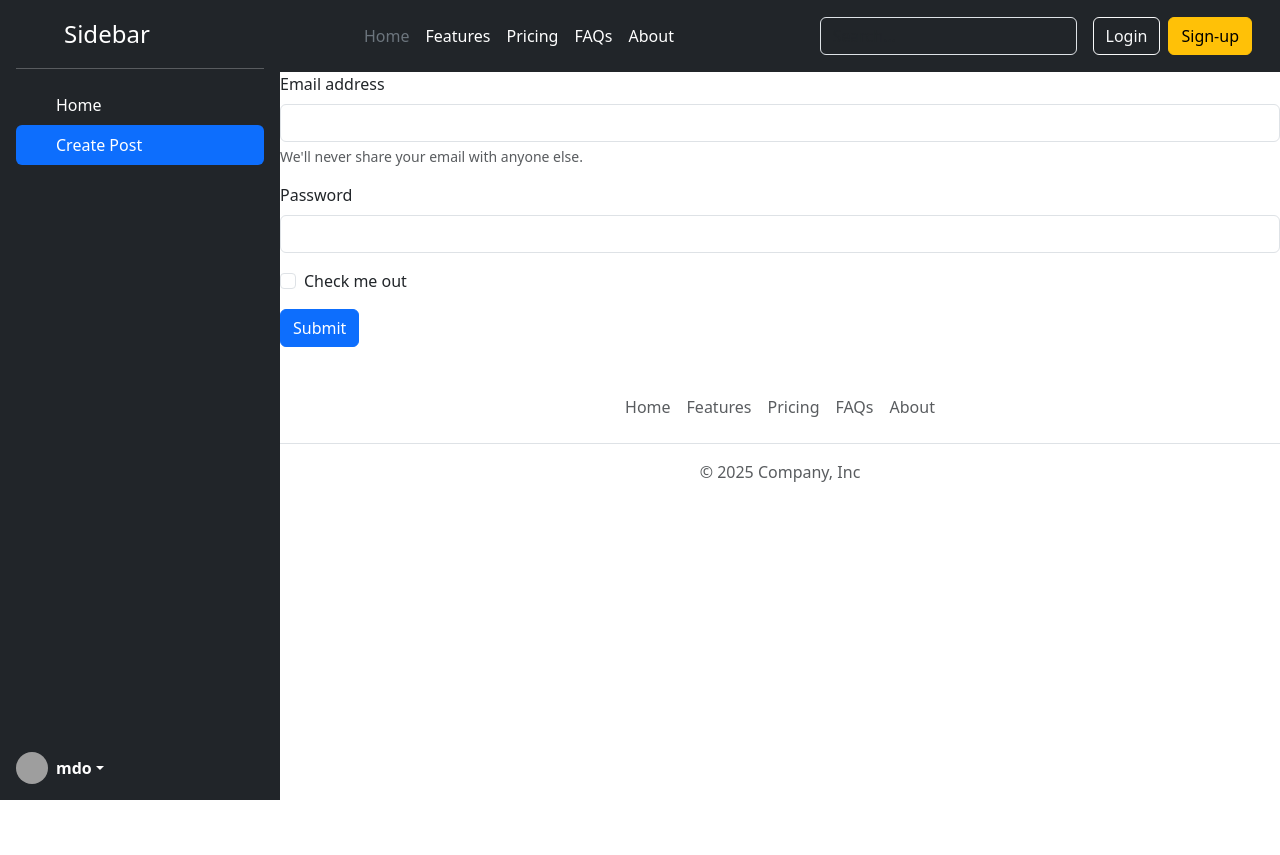
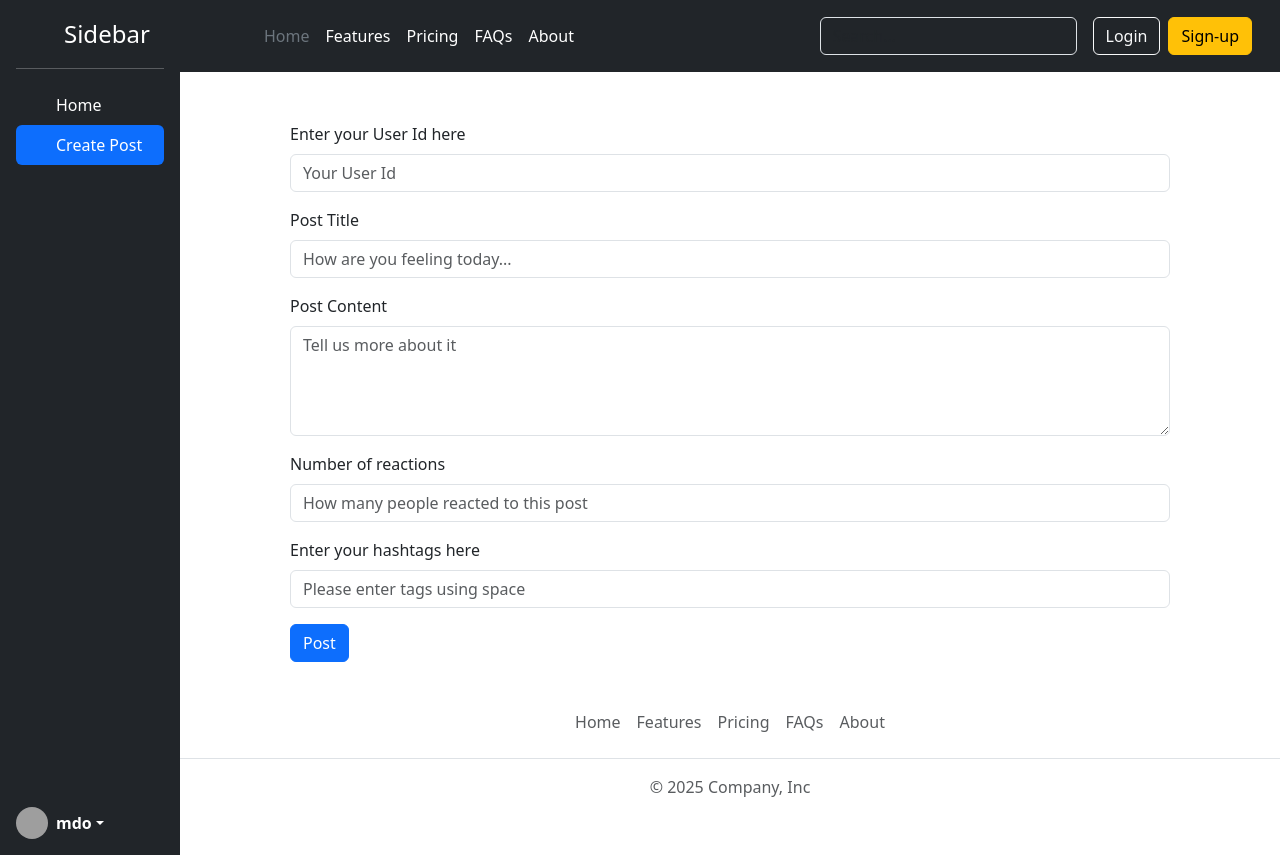
Before and after one commit to Daksh-Badhwar/Social_Media, a React (Vite) app: page /create-post in a window 1280 px wide. Both pictures are taken after a click on the item "Create Post". Before the commit the page ends 800 px from the top, so only its background shows below. Built offline with nearby package versions, Linux system fonts and the light colour scheme; grey boxes are pictures that could not be loaded.

Commit message:
Create Post Functionality

```diff
--- a/src/App.css
+++ b/src/App.css
@@ -16,3 +16,8 @@
 .reactions{
   margin : 5px 15px 15px 15px;
 }
+.create-post{
+  width:80%;
+  margin-top:50px;
+  margin-left:10%
+}
--- a/src/components/CreatePost.jsx
+++ b/src/components/CreatePost.jsx
@@ -1,20 +1,65 @@
+import {useRef,useContext} from "react";
+import {PostList} from "../store/post-list-store";
+
 const CreatePost=()=>{
+
+const {addPost}=useContext(PostList);
+
+
+const userIdElement = useRef();
+const postTitleElement = useRef();
+const postBodyElement = useRef();
+const reactionsElement = useRef();
+const tagsElement = useRef();
+
+const handleSubmit=(event)=>{
+  event.preventDefault();
+  const userId=userIdElement.current.value;
+  const postTitle=postTitleElement.current.value;
+  const postBody= postBodyElement.current.value;
+  const reactions= reactionsElement.current.value;
+  const tags=tagsElement.current.value.split(" ");
+  userIdElement.current.value="";
+  postTitleElement.current.value="";
+  postBodyElement.current.value="";
+  reactionsElement.current.value="";
+  tagsElement.current.value="";
+
+  addPost(userId,postTitle,postBody,reactions,tags);
+}
+
+
+
  return(
-    <form>
-  <div class="mb-3">
-    <label for="exampleInputEmail1" class="form-label">Email address</label>
-    <input type="email" class="form-control" id="exampleInputEmail1" aria-describedby="emailHelp"/>
-    <div id="emailHelp" class="form-text">We'll never share your email with anyone else.</div>
+    <form className="create-post" onSubmit={handleSubmit}>
+    <div className="mb-3">
+    <label htmlFor="userId" className="form-label">Enter your User Id here</label>
+    <input type="text" ref={userIdElement} className="form-control" id="userId" placeholder="Your User Id"/>
+
   </div>
-  <div class="mb-3">
-    <label for="exampleInputPassword1" class="form-label">Password</label>
-    <input type="password" class="form-control" id="exampleInputPassword1"/>
+   <div className="mb-3">
+    <label htmlFor="title" className="form-label">Post Title</label>
+    <input type="text" ref={postTitleElement} className="form-control" id="title" placeholder="How are you feeling today..."/>
+
   </div>
-  <div class="mb-3 form-check">
-    <input type="checkbox" class="form-check-input" id="exampleCheck1"/>
-    <label class="form-check-label" for="exampleCheck1">Check me out</label>
+   <div className="mb-3">
+    <label htmlFor="body" className="form-label">Post Content</label>
+    <textarea type="text" rows="4"  ref={postBodyElement} className="form-control" id="body" placeholder="Tell us more about it"/>
+
   </div>
-  <button type="submit" class="btn btn-primary">Submit</button>
+   <div className="mb-3">
+    <label htmlFor="reactions" className="form-label">Number of reactions</label>
+    <input type="text" ref={reactionsElement}  className="form-control" id="reactions" placeholder="How many people reacted to this post"/>
+
+  </div>
+
+   <div className="mb-3">
+    <label htmlFor="tags" className="form-label">Enter your hashtags here</label>
+    <input type="text"  ref={tagsElement} className="form-control" id="tags" placeholder="Please enter tags using space"/>
+
+  </div>
+
+  <button type="submit" className="btn btn-primary">Post</button>
 </form>
  )
 }
--- a/src/components/Sidebar.jsx
+++ b/src/components/Sidebar.jsx
@@ -1,6 +1,6 @@
 const Sidebar = ({selectedTab,setSelectedTab}) => {
   return (
-    <div className="d-flex flex-column flex-shrink-0 p-3 text-bg-dark sidebar" style={{ width: "280px" }}>
+    <div className="d-flex flex-column flex-shrink-0 p-3 text-bg-dark sidebar" style={{ width: "180px" }}>
       <a href="/" className="d-flex align-items-center mb-3 mb-md-0 me-md-auto text-white text-decoration-none">
         <svg className="bi pe-none me-2" width="40" height="32" aria-hidden="true">
           <use href="#bootstrap"></use>
--- a/src/store/post-list-store.jsx
+++ b/src/store/post-list-store.jsx
@@ -13,6 +13,10 @@
     {
       newPostList=currPostList.filter((post)=>post.id!==action.payload.postId)
     }
+    else if (action.type==='ADD_POST')
+    {
+      newPostList=[action.payload, ...currPostList]
+    }
     return newPostList;
 }
 
@@ -22,7 +26,20 @@
 
  const [postList,dispatchPostList]=useReducer(postListReducer, DEFAULT_POST_LIST);
 
-  const addPost=()=>{};
+  const addPost=(userId,postTitle,postBody,reactions,tags)=>{
+   dispatchPostList({
+
+    type:"ADD_POST",
+    payload:{
+        id: Date.now(),
+        title:postTitle,
+        body:postBody,
+        reactions:reactions,
+        userId:userId,
+        tags:tags,
+    }
+})
+};
 
   const deletePost=(postId)=>{
     dispatchPostList({
```
